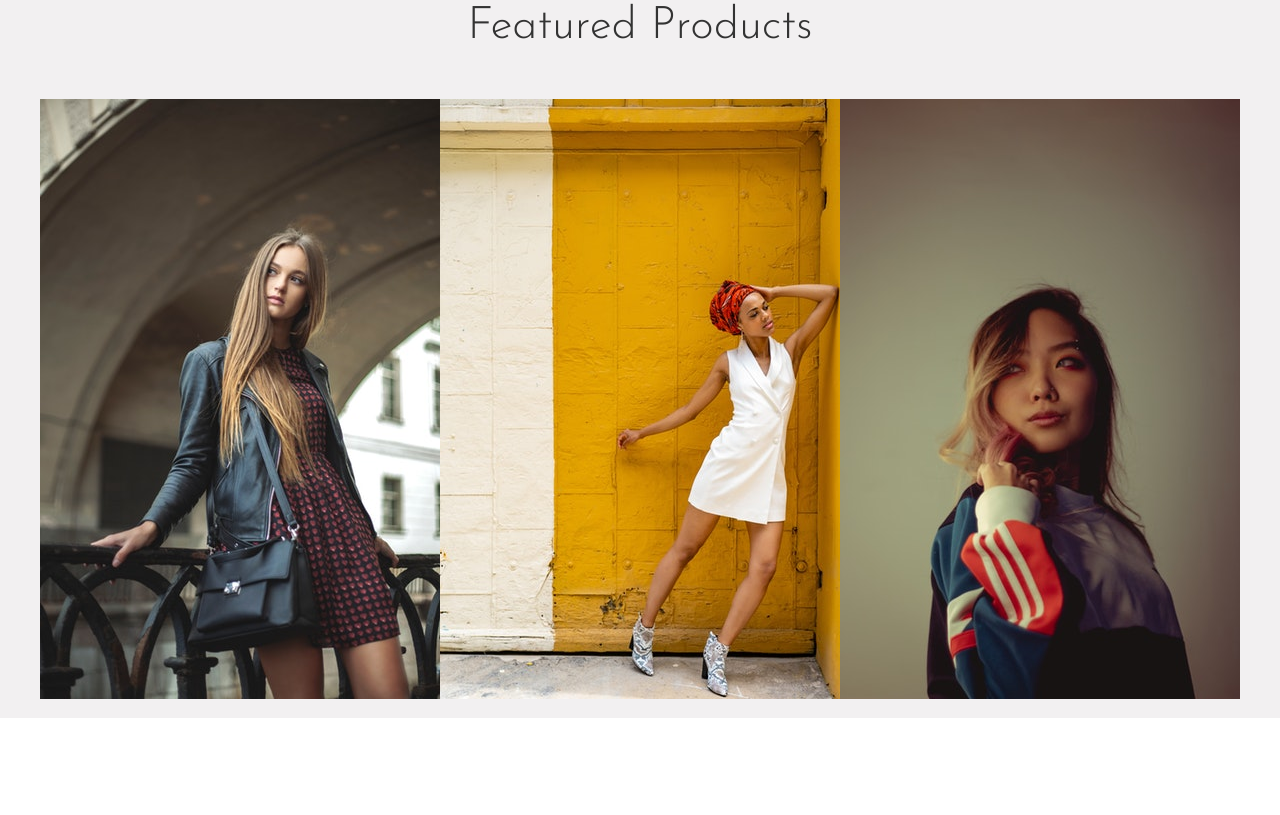
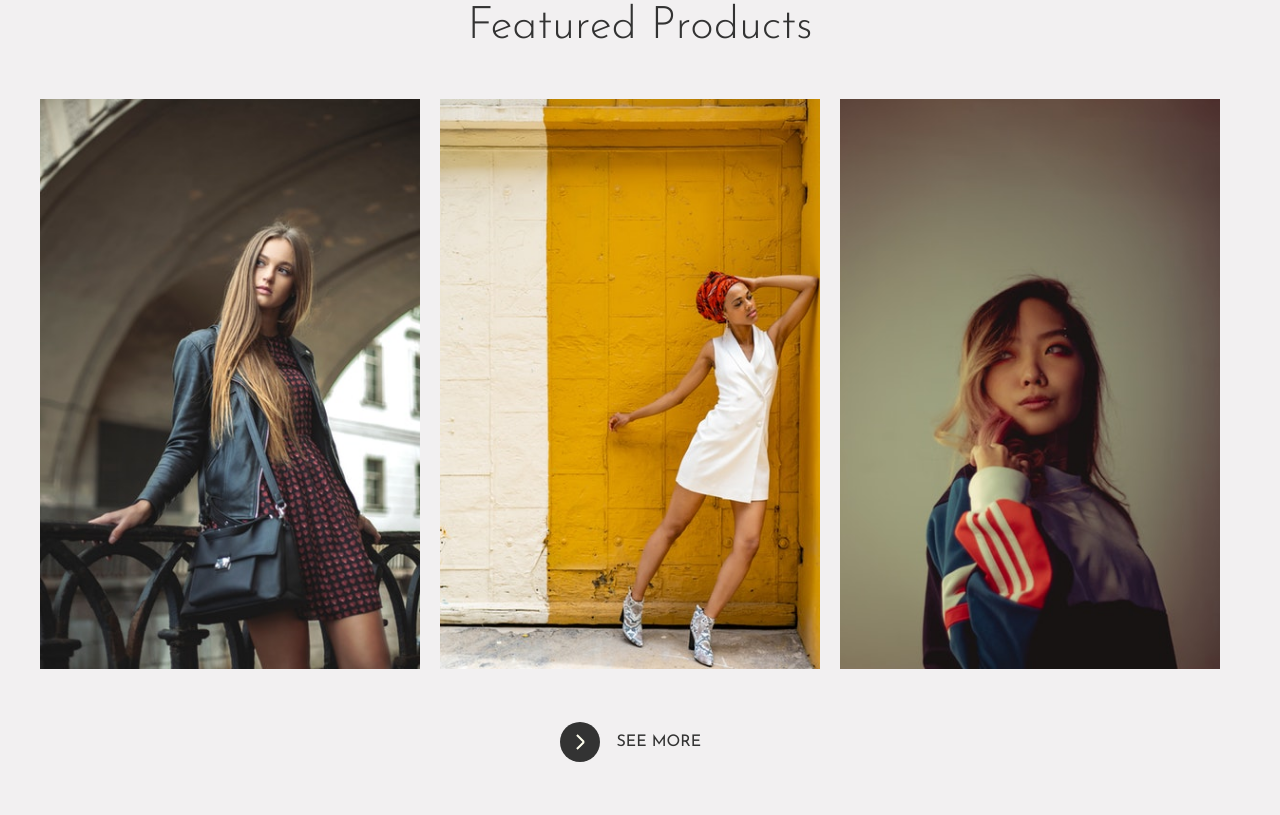
Before and after one commit to potaeko/SASS-Chutima-Clothing-Store, a website: page index.html in a window 1280 px wide. Shown: the part 948-1763 px from the top of the page. Before the commit the page ends 1666 px from the top, so only its background shows below. Drawn offline with Linux system fonts and the light colour scheme.

Commit message:
create see more button with arrow and background transition

```diff
--- a/index.html
+++ b/index.html
@@ -203,15 +203,31 @@
               <h2 class="product-description-heading">
                 SWEATSHIRT
               </h2>
-              <p class="product-description-price">Price<span>35.00 USD</span></p>
+              <p class="product-description-price">Price: <span>35.00 USD</span></p>
               <a href="" class="product-description-btn">
                 Add
               </a>
             </div>
           </div>
         </div>
+
+        <!-- Products Button -->
+        <div class="products-btn">
+          <a href="" class="btn">
+            <div class="btn-bg"></div>
+            <div class="arrow">
+              <div class="arrow-line arrow-line-1"></div>
+              <div class="arrow-line arrow-line-2"></div>
+              <div class="arrow-line arrow-line-3"></div>
+            </div>
+            <span class="btn-text">See More</span>
+          </a>
+        </div>
+        <!-- End of Products Button -->
       </section>
       <!-- End of Products -->
+
+
     </div>
   </body>
 </html>
--- /dev/null
+++ b/scss/components/_button.scss
@@ -0,0 +1,100 @@
+.btn {
+    width: 16rem;
+    height: 4rem;
+    text-decoration: none;
+    margin: 5rem 0;
+    //only for inspect
+    // border: .1rem solid #000;
+    position: relative;
+    @include flexPosition(space-around);
+
+    &:hover .btn-bg {
+        width: 18rem;
+        transition: width .2s;
+        -webkit-transition: width .2s;
+        -moz-transition: width .2s;
+        -ms-transition: width .2s;
+        -o-transition: width .2s;
+    }
+
+    &:hover .btn-text {
+        color: color(secondary);
+    }
+
+    &:hover .arrow {
+        transform: translateX(1rem);
+        -webkit-transform: translateX(1rem);
+        -moz-transform: translateX(1rem);
+        -ms-transform: translateX(1rem);
+        -o-transform: translateX(1rem);
+    }
+
+    &:hover .arrow-line-1 {
+        width: 2rem;
+    }
+
+    &-bg {
+        width: 4rem;
+        height: 4rem;
+        background-color: color(primary);
+        border-radius: 5rem;
+        position: absolute;
+        left: 0;
+    }
+
+    &-text {
+        font-size: size(xs);
+        text-transform: uppercase;
+        color: color(primary);
+        z-index: 10;
+    }
+
+    .arrow {
+        @include flexPosition;
+        transition: transform .2s;
+        -webkit-transition: transform .2s;
+        -moz-transition: transform .2s;
+        -ms-transition: transform .2s;
+        -o-transition: transform .2s;
+
+        &-line {
+            height:  .2rem;
+            background-color: color(secondary);
+            position: absolute;
+            transform-origin: right;
+        }
+
+        &-line-1 {
+            //width: 2rem;
+            width: 0;
+            transform: translateX(-0.7rem);
+            -webkit-transform: translateX(-0.7rem);
+            -moz-transform: translateX(-0.7rem);
+            -ms-transform: translateX(-0.7rem);
+            -o-transform: translateX(-0.7rem);
+            transition: width .2s;
+            -webkit-transition: width .2s;
+            -moz-transition: width .2s;
+            -ms-transition: width .2s;
+            -o-transition: width .2s;
+        }
+
+        &-line-2 {
+            width: 1rem;
+            transform: rotateZ(45deg);
+            -webkit-transform: rotateZ(45deg);
+            -moz-transform: rotateZ(45deg);
+            -ms-transform: rotateZ(45deg);
+            -o-transform: rotateZ(45deg);
+        }
+
+        &-line-3 {
+            width: 1rem;
+            transform: rotateZ(-45deg);
+            -webkit-transform: rotateZ(-45deg);
+            -moz-transform: rotateZ(-45deg);
+            -ms-transform: rotateZ(-45deg);
+            -o-transform: rotateZ(-45deg);
+        }
+    }
+}
--- a/scss/layout/_products.scss
+++ b/scss/layout/_products.scss
@@ -33,7 +33,7 @@
 
     &-img {
         //responsive
-        width: 100%;
+        width: 95%;
         transition:all 1s .3s;
         -webkit-transition:all 1s .3s;
         -moz-transition:all 1s .3s;
@@ -84,8 +84,12 @@
             color: color(quaternary);
             display:block;
             padding: .5rem 1rem;
-            border: .1rem solid color(quaternary);
+            border: .1rem solid color(primary);
             background-color: lighten(color(secondary), 50%);
         }
     }
 }
+
+.products-btn {
+    @include flexPosition;
+}
--- a/scss/main.scss
+++ b/scss/main.scss
@@ -10,3 +10,4 @@
 @import "components/logo";
 @import "components/heading";
 @import "components/dropdown";
+@import "components/button";
```
Also changed, not shown: css/main.css.
